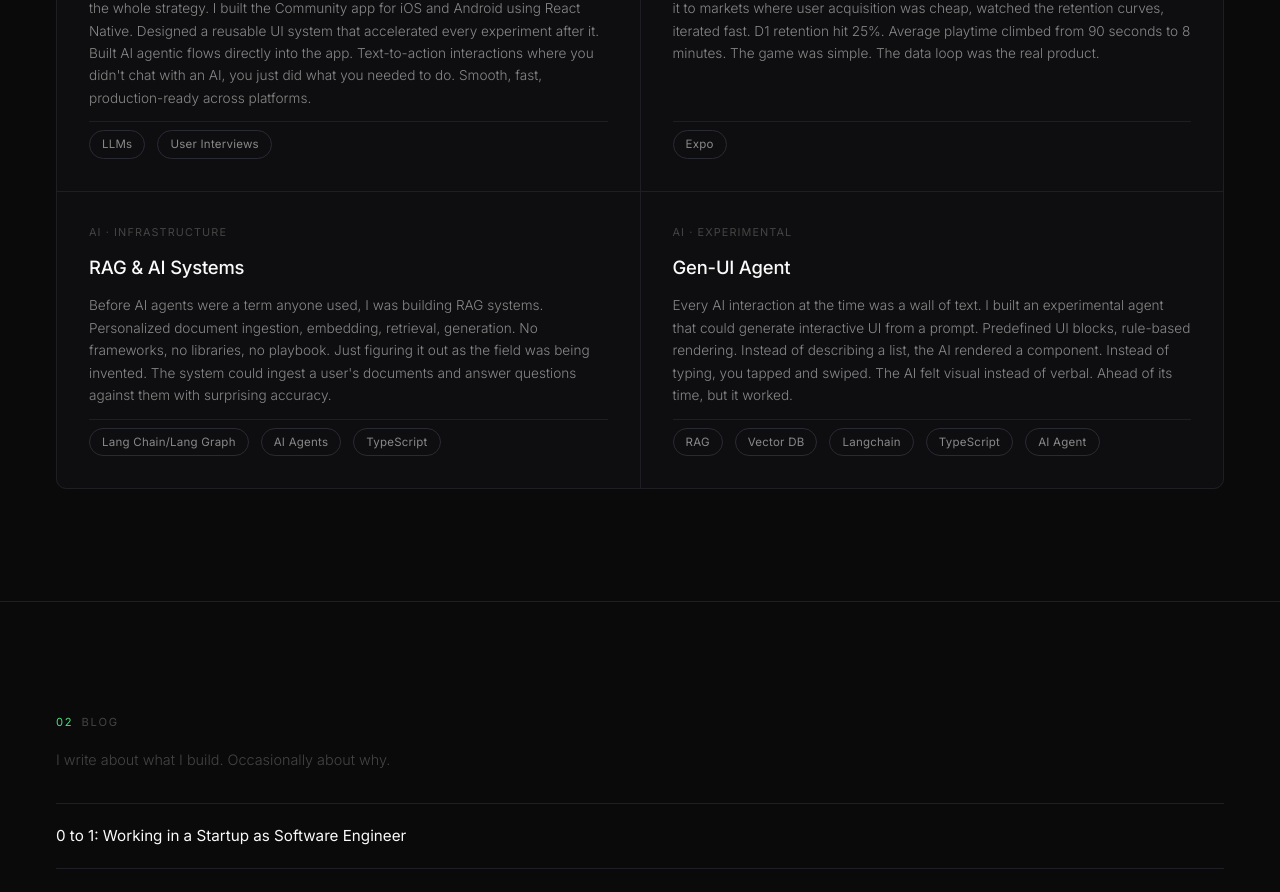
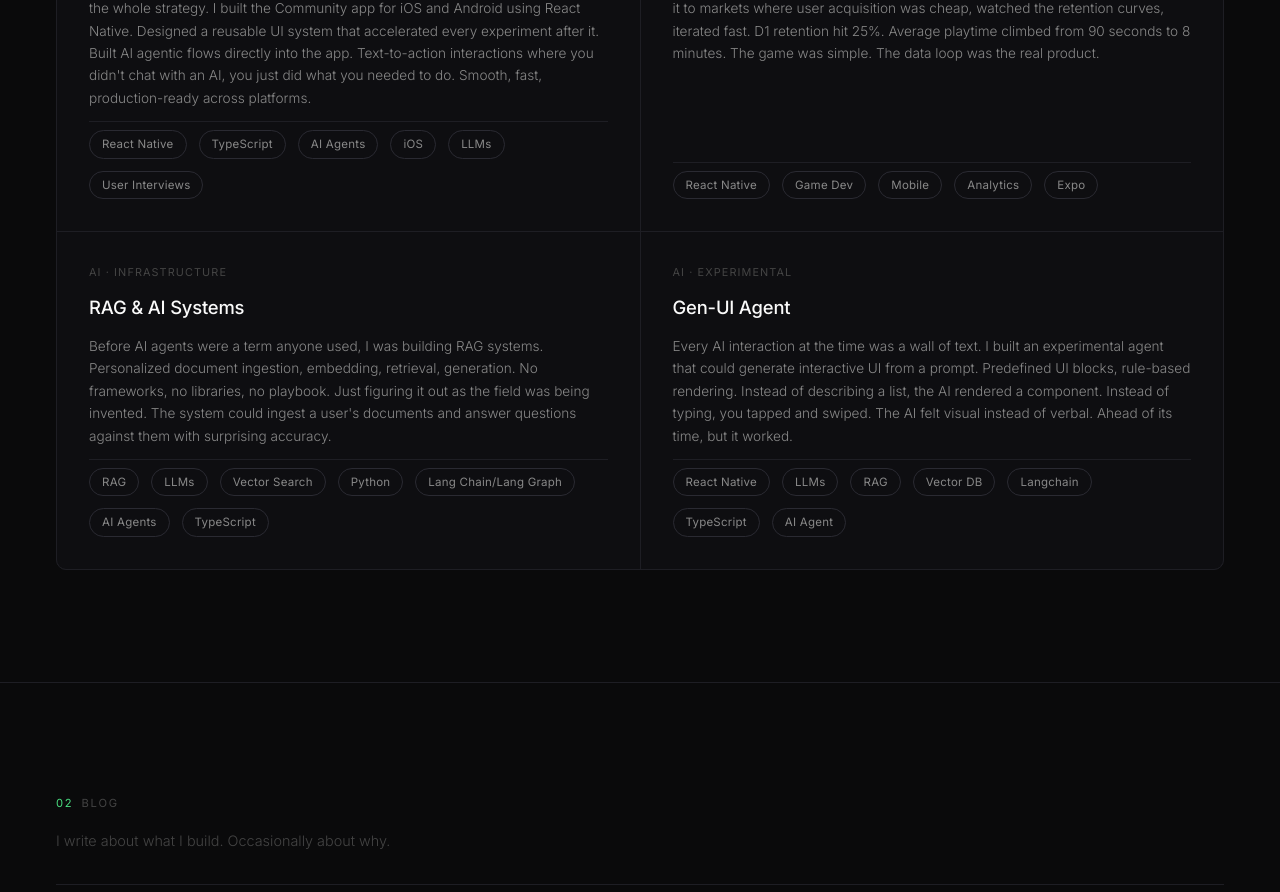
Before and after one commit to ponikar/ponikar, a Next.js app: page / in a window 1280 px wide. Shown: the part 2000-2892 px from the top of the page. Built offline with nearby package versions, Linux system fonts and the light colour scheme.

Commit message:
merge old + new tech pills for nintee products

```diff
--- a/src/components/Work/Work.tsx
+++ b/src/components/Work/Work.tsx
@@ -58,7 +58,7 @@ const companies: Company[] = [
         tag: "Mobile · AI",
         name: "Nintee Community App",
         desc: "Nintee shipped 3 to 4 production-grade prototypes every 2 months. Speed was the whole strategy. I built the Community app for iOS and Android using React Native. Designed a reusable UI system that accelerated every experiment after it. Built AI agentic flows directly into the app. Text-to-action interactions where you didn't chat with an AI, you just did what you needed to do. Smooth, fast, production-ready across platforms.",
-        pills: ["LLMs", "User Interviews"],
+        pills: ["React Native", "TypeScript", "AI Agents", "iOS", "LLMs", "User Interviews"],
         link: "",
         linkLabel: "",
       },
@@ -66,7 +66,7 @@ const companies: Company[] = [
         tag: "Mobile · Gaming",
         name: "WordRally",
         desc: "We needed real user data to validate hypotheses. So I built a word game. Shipped it to markets where user acquisition was cheap, watched the retention curves, iterated fast. D1 retention hit 25%. Average playtime climbed from 90 seconds to 8 minutes. The game was simple. The data loop was the real product.",
-        pills: ["Expo"],
+        pills: ["React Native", "Game Dev", "Mobile", "Analytics", "Expo"],
         link: "",
         linkLabel: "",
       },
@@ -74,7 +74,7 @@ const companies: Company[] = [
         tag: "AI · Infrastructure",
         name: "RAG & AI Systems",
         desc: "Before AI agents were a term anyone used, I was building RAG systems. Personalized document ingestion, embedding, retrieval, generation. No frameworks, no libraries, no playbook. Just figuring it out as the field was being invented. The system could ingest a user's documents and answer questions against them with surprising accuracy.",
-        pills: ["Lang Chain/Lang Graph", "AI Agents", "TypeScript"],
+        pills: ["RAG", "LLMs", "Vector Search", "Python", "Lang Chain/Lang Graph", "AI Agents", "TypeScript"],
         link: "",
         linkLabel: "",
       },
@@ -82,7 +82,7 @@ const companies: Company[] = [
         tag: "AI · Experimental",
         name: "Gen-UI Agent",
         desc: "Every AI interaction at the time was a wall of text. I built an experimental agent that could generate interactive UI from a prompt. Predefined UI blocks, rule-based rendering. Instead of describing a list, the AI rendered a component. Instead of typing, you tapped and swiped. The AI felt visual instead of verbal. Ahead of its time, but it worked.",
-        pills: ["RAG", "Vector DB", "Langchain", "TypeScript", "AI Agent"],
+        pills: ["React Native", "LLMs", "RAG", "Vector DB", "Langchain", "TypeScript", "AI Agent"],
         link: "",
         linkLabel: "",
       },
```
